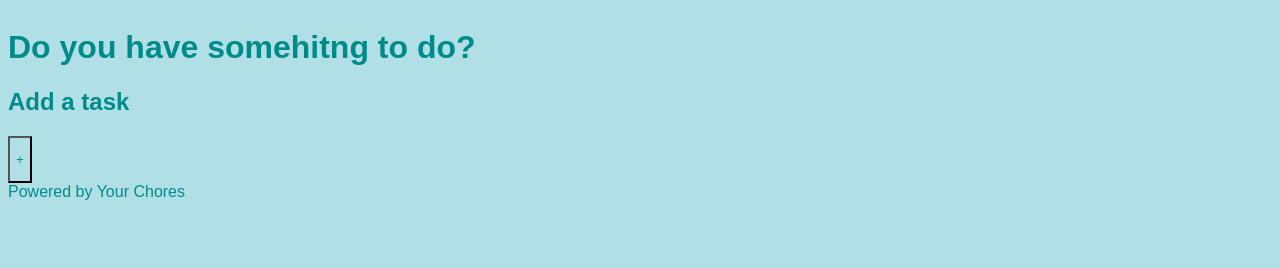
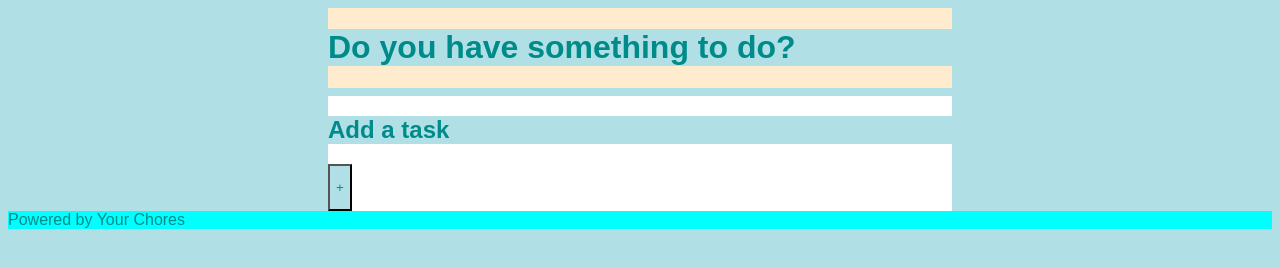
Before and after one commit to ju-nmd2022/fop-todo-list-LiHaow22, a plain HTML site: page index.html in a window 1280 px wide. Drawn offline with Linux system fonts and the light colour scheme.

Commit message:
slow work

```diff
--- a/index.html
+++ b/index.html
@@ -4,17 +4,22 @@
     <meta charset="UTF-8" />
     <meta http-equiv="X-UA-Compatible" content="IE=edge" />
     <meta name="viewport" content="width=device-width, initial-scale=1.0" />
-    <title>TO DO'S</title>
+    <title>To Do's</title>
     <link rel="stylesheet" href="style.css" />
     <script src="todo.js"></script>
   </head>
   <body>
-    <div class="content"></div>
-    <h1>Do you have somehitng to do?</h1>
-    <h2>Add a task</h2>
-    <button>
-      <p>+</p>
-    </button>
+    <div class="content">
+      <div class="header">
+        <h1>Do you have something to do?</h1>
+      </div>
+      <div class="taskadd">
+        <h2>Add a task</h2>
+        <button>
+          <p>+</p>
+        </button>
+      </div>
+    </div>
   </body>
-  <footer>Powered by Your Chores</footer>
+  <footer class="footer">Powered by Your Chores</footer>
 </html>
--- a/style.css
+++ b/style.css
@@ -7,4 +7,18 @@
   display: grid;
   grid-template-columns: 1fr 1fr 1fr 1fr;
   grid-template-rows: 1fr 1/2fr 1fr 1fr 1fr;
+  grid-column-gap: 1rem;
+  grid-row-gap: 0.5rem;
 }
+.header {
+  grid-area: 1/2/2/4;
+  background-color: blanchedalmond;
+}
+.taskadd {
+  grid-area: 2/2/2/4;
+  background-color: white;
+}
+.footer {
+  justify-content: center;
+  background-color: aqua;
+}
```
Also changed, not shown: clean.png (added).
